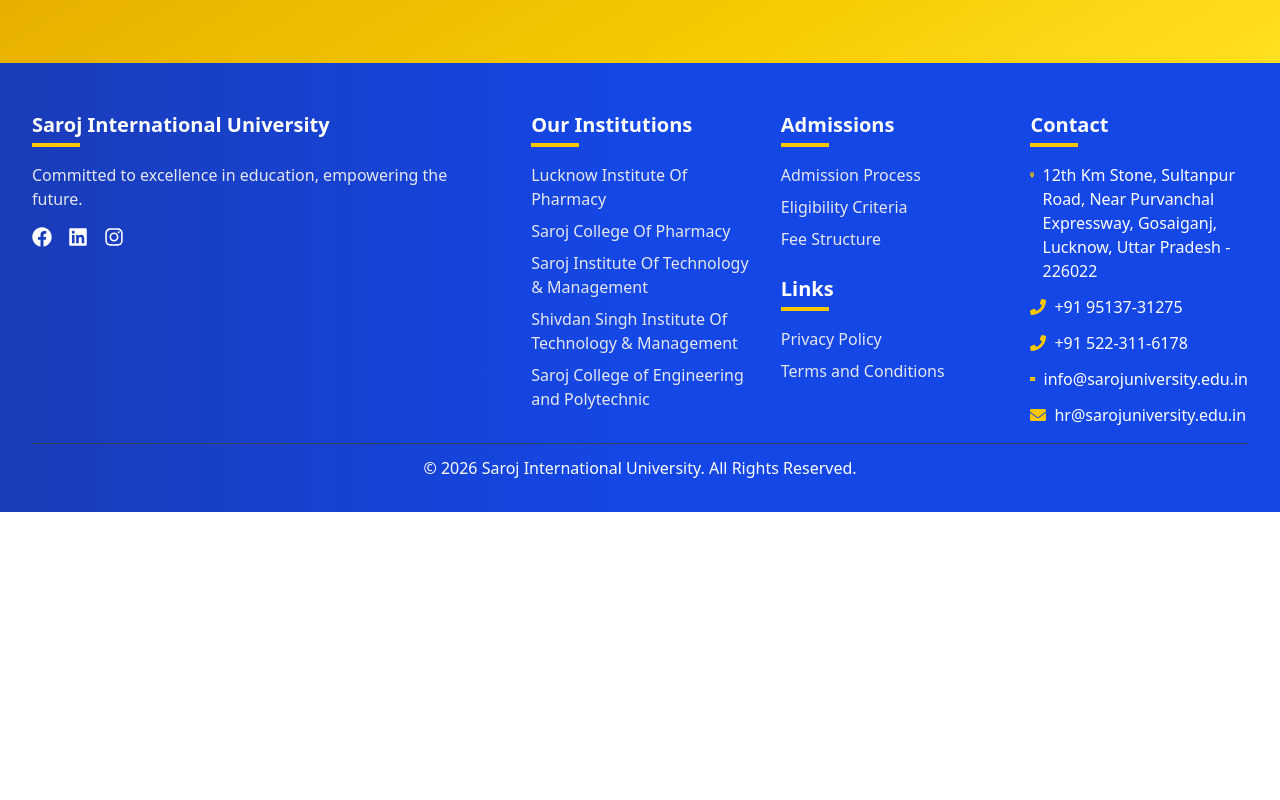
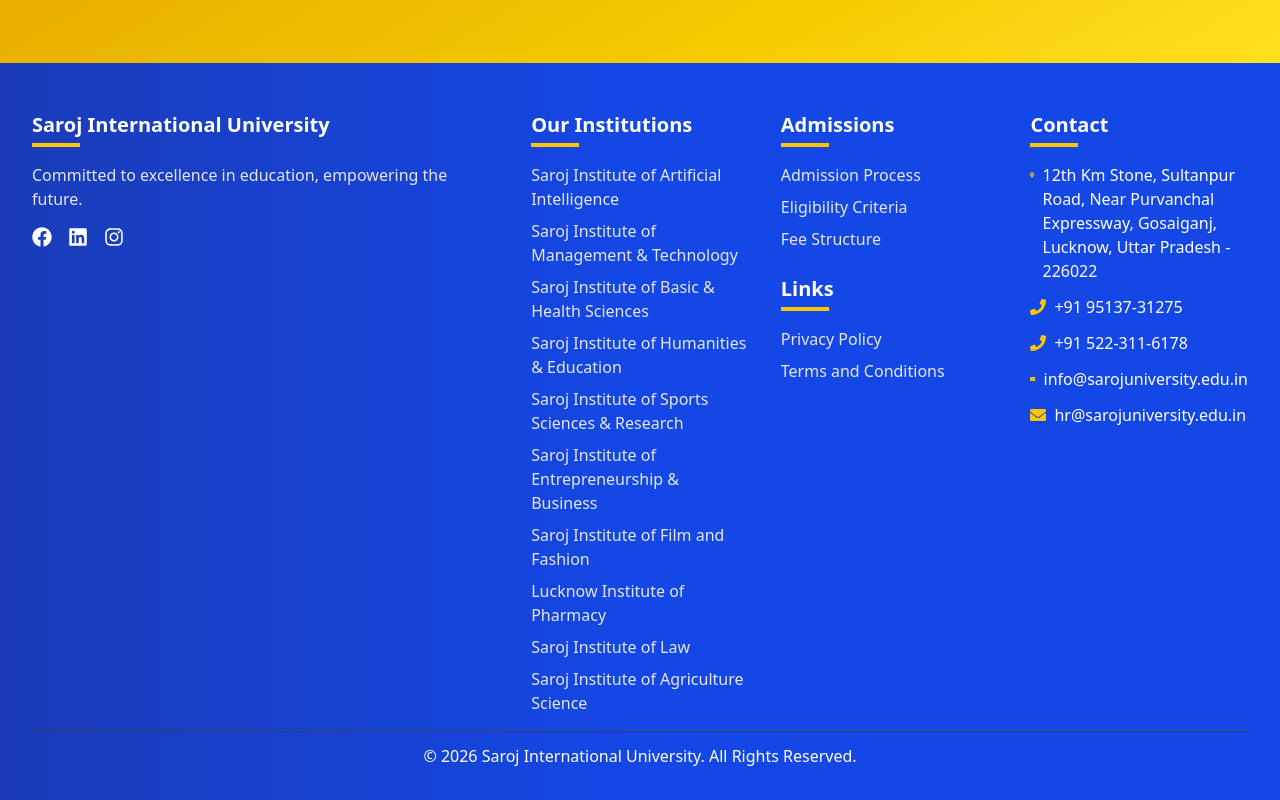
Before and after one commit to Saroj-Eductaion-Group/SIU, a React (Vite) app: page /rnd in a window 1280 px wide. Shown: the part 898-1698 px from the top of the page. Before the commit the page ends 1410 px from the top, so only its background shows below. Built offline with nearby package versions, Linux system fonts and the light colour scheme.

Commit message:
Updated footer

```diff
--- a/src/components/Footer.jsx
+++ b/src/components/Footer.jsx
@@ -60,55 +60,104 @@
             </h3>
             <ul className="space-y-2">
               <li>
-                <a
-                  href="https://seglko.org/lip/"
+                <Link
+                  to="/academics/Saroj-institute-of-artificial-intelligence"
+                  className="text-gray-200 hover:text-yellow-400 hover:underline hover:underline-offset-8 transition-colors duration-300"
+                >
+                  Saroj Institute of Artificial Intelligence
+                </Link>
+              </li>
+              <li>
+                <Link
+                  to="/academics/Saroj-institute-of-management-and-technology"
+                  className="text-gray-200 hover:text-yellow-400 hover:underline hover:underline-offset-8 transition-colors duration-300"
+                >
+                  Saroj Institute of Management & Technology
+                </Link>
+              </li>
+              <li>
+                <Link
+                  to="/academics/Saroj-institute-of-basic-and-health-sciences"
+
                   target="_blank"
                   rel="noopener noreferrer"
                   className="text-gray-200 hover:text-yellow-400 hover:underline hover:underline-offset-8 transition-colors duration-300"
                 >
-                  Lucknow Institute Of Pharmacy
-                </a>
+                  Saroj Institute of Basic & Health Sciences
+                </Link>
               </li>
               <li>
-                <a
-                  href="https://www.seglko.org/scp/"
+                <Link
+                  to="/academics/Saroj-institute-of-humanities-and-education"
                   target="_blank"
                   rel="noopener noreferrer"
                   className="text-gray-200 hover:text-yellow-400 hover:underline hover:underline-offset-8 transition-colors duration-300"
                 >
-                  Saroj College Of Pharmacy
-                </a>
+                  Saroj Institute of Humanities & Education
+                </Link>
               </li>
               <li>
-                <a
-                  href="https://www.seglko.org/sitm/"
+                <Link
+                  to="/academics/Saroj-institute-of-sports-science-and-research"
                   target="_blank"
                   rel="noopener noreferrer"
                   className="text-gray-200 hover:text-yellow-400 hover:underline hover:underline-offset-8 transition-colors duration-300"
                 >
-                  Saroj Institute Of Technology & Management
-                </a>
+                  Saroj Institute of Sports Sciences & Research
+                </Link>
               </li>
-              <li>
-                <a
-                  href="https://www.seglko.org/ssitm/"
+
+               <li>
+                <Link
+                  to="/academics/Saroj-insitute-of-entrepreneurship-and-business"
                   target="_blank"
                   rel="noopener noreferrer"
                   className="text-gray-200 hover:text-yellow-400 hover:underline hover:underline-offset-8 transition-colors duration-300"
                 >
-                  Shivdan Singh Institute Of Technology & Management
-                </a>
+                  Saroj Institute of Entrepreneurship & Business
+                </Link>
               </li>
-              <li>
-                <a
-                  href="https://www.seglko.org/scep/"
+               <li>
+                <Link
+                  to="/academics/Saroj-institute-of-film-and-fashion"
                   target="_blank"
                   rel="noopener noreferrer"
                   className="text-gray-200 hover:text-yellow-400 hover:underline hover:underline-offset-8 transition-colors duration-300"
                 >
-                  Saroj College of Engineering and Polytechnic
-                </a>
+                  Saroj Institute of Film and Fashion
+                </Link>
               </li>
+               <li>
+                <Link
+                  to="/academics/Lucknow-institute-of-pharmacy"
+                  target="_blank"
+                  rel="noopener noreferrer"
+                  className="text-gray-200 hover:text-yellow-400 hover:underline hover:underline-offset-8 transition-colors duration-300"
+                >
+                  Lucknow Institute of Pharmacy
+                </Link>
+              </li>
+               <li>
+                <Link
+                  to="/academics/Saroj-institute-of-law"
+                  target="_blank"
+                  rel="noopener noreferrer"
+                  className="text-gray-200 hover:text-yellow-400 hover:underline hover:underline-offset-8 transition-colors duration-300"
+                >
+                  Saroj Institute of Law
+                </Link>
+              </li>
+               <li>
+                <Link
+                  to="/academics/Saroj-institute-of-agriculture-science"
+                  target="_blank"
+                  rel="noopener noreferrer"
+                  className="text-gray-200 hover:text-yellow-400 hover:underline hover:underline-offset-8 transition-colors duration-300"
+                >
+                  Saroj Institute of Agriculture Science
+                </Link>
+              </li>
+
             </ul>
           </div>
 
```
